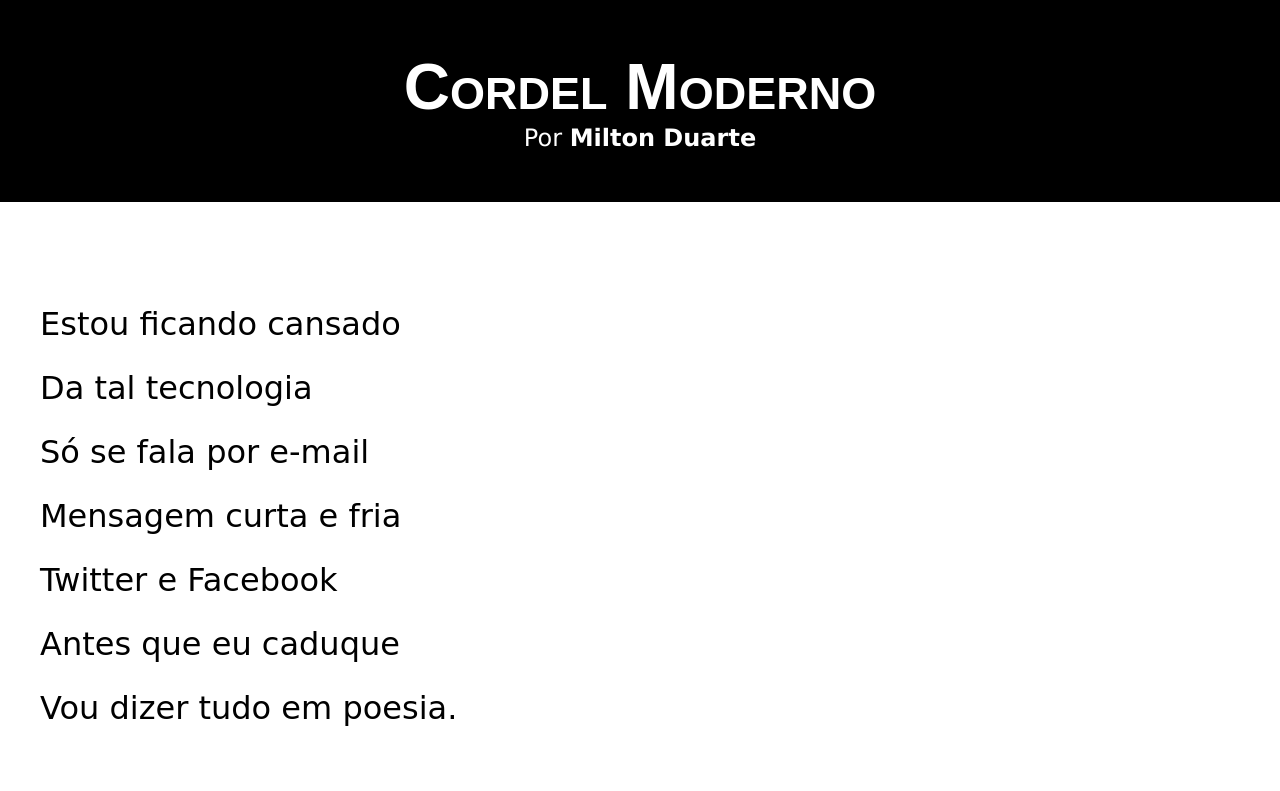
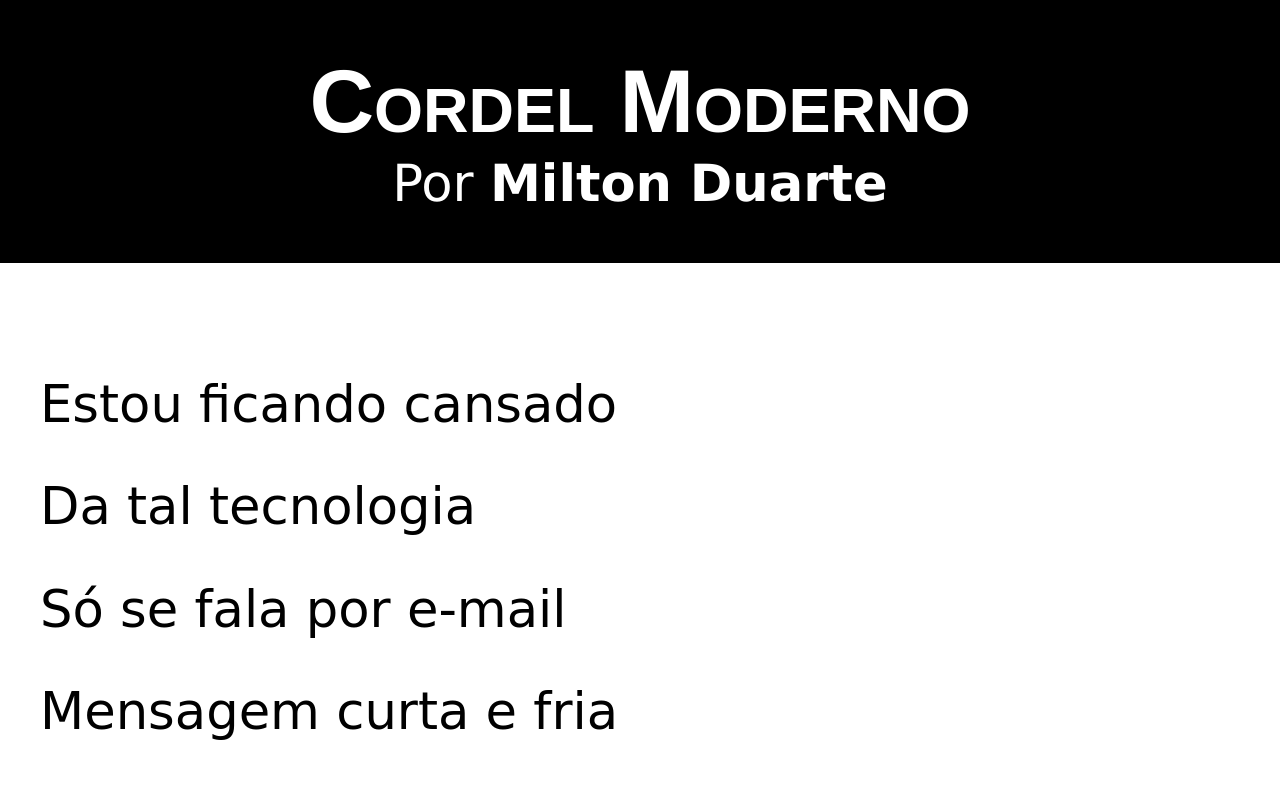
Before and after one commit to Daniells6781/projeto-cordel, a plain HTML site: page index.html in a window 1280 px wide. Shown: the top 791 px of the page. Drawn offline with Linux system fonts and the light colour scheme.

Commit message:
Nova versão

```diff
--- a/estilo/style.css
+++ b/estilo/style.css
@@ -30,12 +30,12 @@ header > h1 {
     font-variant: small-caps;
     padding-top: 50px;
     font-family: var(--fonte2);
-    font-size: 5vw;
+    font-size: 7vw;
 }
 
 header > p {
     padding-bottom: 50px;
-    font-size: 1.5em;
+    font-size: 4vw;
 }
 
 header a, footer a {
@@ -54,7 +54,7 @@ section {
     line-height: 2em;
     padding-left: 30px;
     font-family: var(--fonte3);
-    font-size: 2.5vw;
+    font-size: 4vw;
 }
 
 section > p {
@@ -98,6 +98,7 @@ section > p {
 }
 
 footer {
+    font-size: 0.8em;
     background-color: black;
     text-align: center;
     color: white;
```
